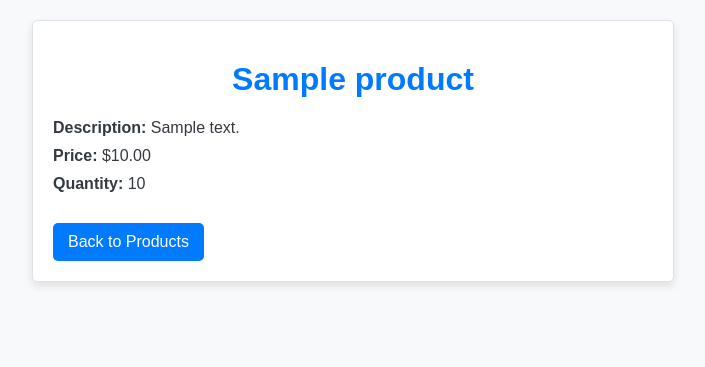
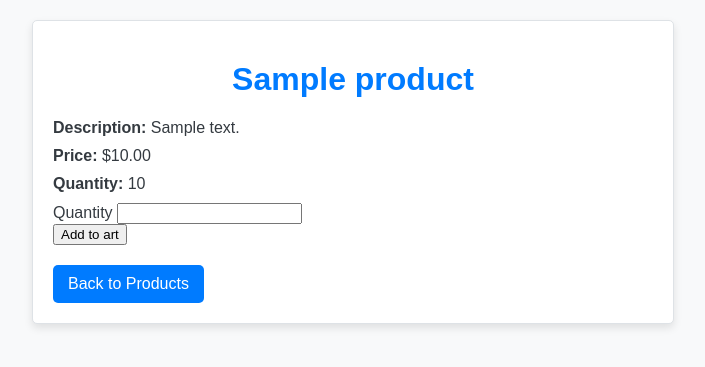
Before and after one commit to vladyslav-holovashchenko-web/e-commerce, a Django app: page /products/1/ in a window 1280 px wide. Shown: the top 367 px of the page, without its empty margins (287-992 px from the left). Run offline with Django 5.2, Linux system fonts and the light colour scheme; tables that the repository leaves empty hold one stand-in row (values such as "Sample post").

Commit message:
feature add item to cart

```diff
--- a/cart/templates/cart/cart.html
+++ b/cart/templates/cart/cart.html
@@ -70,8 +70,8 @@
             <td>${{ item.product.price|floatformat:2|floatformat:"2"|multiply:item.quantity }}</td>
             {% endcomment %}
             <td>
-              <a href="{% url 'update_cart' item.id %}" class="btn">Update</a>
-              <a href="{% url 'remove_from_cart' item.id %}" class="btn">Remove</a>
+              {% comment %} <a href="{% url 'update_cart' item.id %}" class="btn">Update</a>
+              <a href="{% url 'remove_from_cart' item.id %}" class="btn">Remove</a> {% endcomment %}
             </td>
           </tr>
           {% endfor %}
--- a/cart/views.py
+++ b/cart/views.py
@@ -4,11 +4,12 @@ from products.models import Product
 
 
 def cart_view(request):
+    """Display the user's cart."""
     cart_items = CartItem.objects.filter(user=request.user)
-    total_price = sum(item.product.price * item.quantity for item in cart_items)
+    total_price = sum(item.quantity * item.product.price for item in cart_items)
     return render(
         request,
-        "cart/cart.html",
+        "cart/cart_view.html",
         {"cart_items": cart_items, "total_price": total_price},
     )
 
--- a/products/forms.py
+++ b/products/forms.py
@@ -6,3 +6,9 @@ class ProductForm(forms.ModelForm):
     class Meta:
         model = Product
         fields = ["name", "description", "price", "quantity"]
+
+
+class OrderForm(forms.ModelForm):
+    class Meta:
+        model = Product
+        fields = ["quantity"]
--- a/products/templates/products/product_detail.html
+++ b/products/templates/products/product_detail.html
@@ -54,6 +54,21 @@
       <p><strong>Description:</strong> {{ product.description }}</p>
       <p><strong>Price:</strong> ${{ product.price }}</p>
       <p><strong>Quantity:</strong> {{ product.quantity }}</p>
+
+      <form method="post" enctype="multipart/form-data">
+        {% csrf_token %} {% for field in form %}
+        <div>
+          <label for="{{ field.id_for_label }}">{{ field.label }}</label>
+          {{ field }} {% if field.help_text %}
+          <small style="color: #6c757d">{{ field.help_text }}</small>
+          {% endif %} {% for error in field.errors %}
+          <small style="color: red">{{ error }}</small>
+          {% endfor %}
+        </div>
+        {% endfor %}
+        <button type="submit">Add to art</button>
+      </form>
+
       <a href="{% url 'product_list' %}">Back to Products</a>
     </div>
   </body>
--- a/products/views.py
+++ b/products/views.py
@@ -1,10 +1,11 @@
 from django.shortcuts import render, get_object_or_404, redirect
-
 from .models import Product
-from .forms import ProductForm
+from cart.models import CartItem
+from .forms import ProductForm, OrderForm
 
 
 def add_product(request):
+    """View to add a new product."""
     if request.method == "POST":
         form = ProductForm(request.POST, request.FILES)
         if form.is_valid():
@@ -12,14 +13,38 @@ def add_product(request):
             return redirect("product_list")
     else:
         form = ProductForm()
+
     return render(request, "products/add_product.html", {"form": form})
 
 
 def product_list(request):
+    """View to display the list of products."""
     products = Product.objects.all()
     return render(request, "products/product_list.html", {"products": products})
 
 
 def product_detail(request, pk):
+    """View to display a single product and handle adding to the cart."""
     product = get_object_or_404(Product, pk=pk)
-    return render(request, "products/product_detail.html", {"product": product})
+
+    if request.method == "POST":
+        form = OrderForm(request.POST)
+        if form.is_valid():
+            cart_item, created = CartItem.objects.get_or_create(
+                product=product,
+                defaults={"quantity": form.cleaned_data["quantity"]},
+            )
+
+            if not created:
+                cart_item.quantity += form.cleaned_data["quantity"]
+                cart_item.save()
+
+            return redirect("product_list")
+    else:
+        form = OrderForm()
+
+    return render(
+        request,
+        "products/product_detail.html",
+        {"product": product, "form": form},
+    )
```
